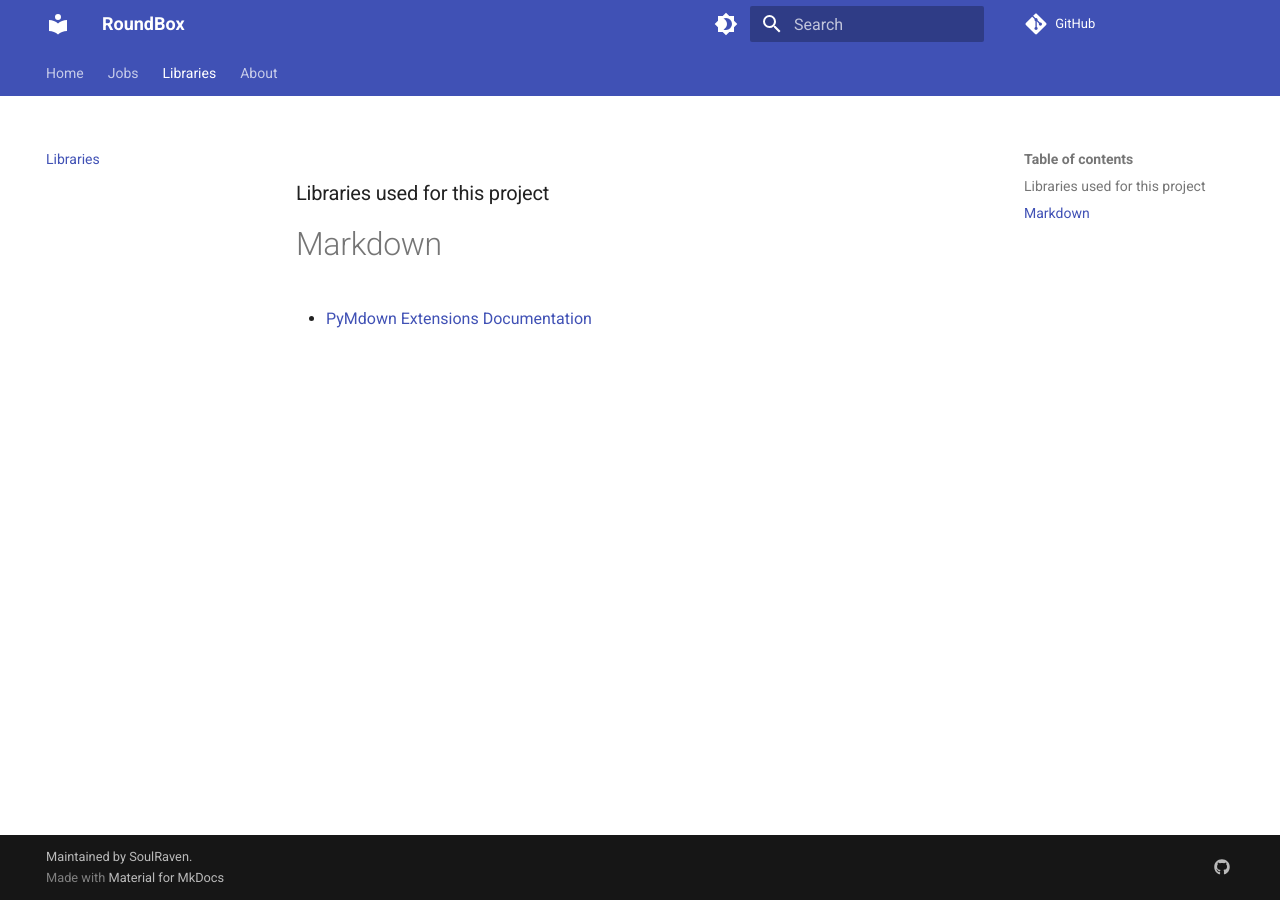
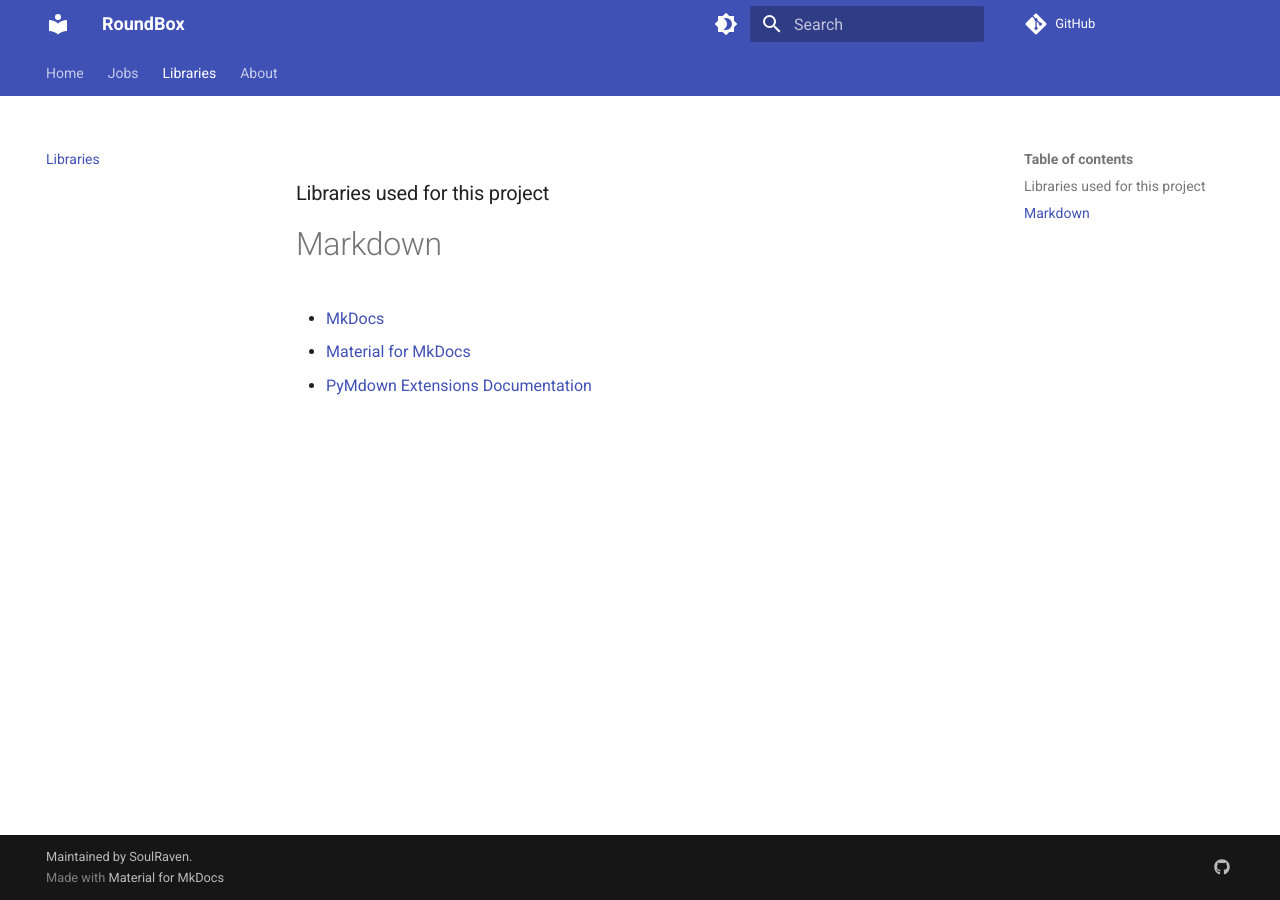
Before and after one commit to SoftGeekRO/roundbox, an MkDocs documentation site: the page built from docs/libraries.md, in a window 1280 px wide. Built offline with MkDocs 1.6.1 and Material for MkDocs 9.7.7, drawn with Linux system fonts in a browser that asks for light colours; comment, search, counter and statistics services are not loaded.

Commit message:
adding new markdown libraries used in the project

```diff
--- a/docs/libraries.md
+++ b/docs/libraries.md
@@ -3,4 +3,6 @@
 
 Markdown
 ==================
+ - [MkDocs](https://www.mkdocs.org/)
+ - [Material for MkDocs](https://squidfunk.github.io/mkdocs-material/)
  - [PyMdown Extensions Documentation](https://facelessuser.github.io/pymdown-extensions/)
```
